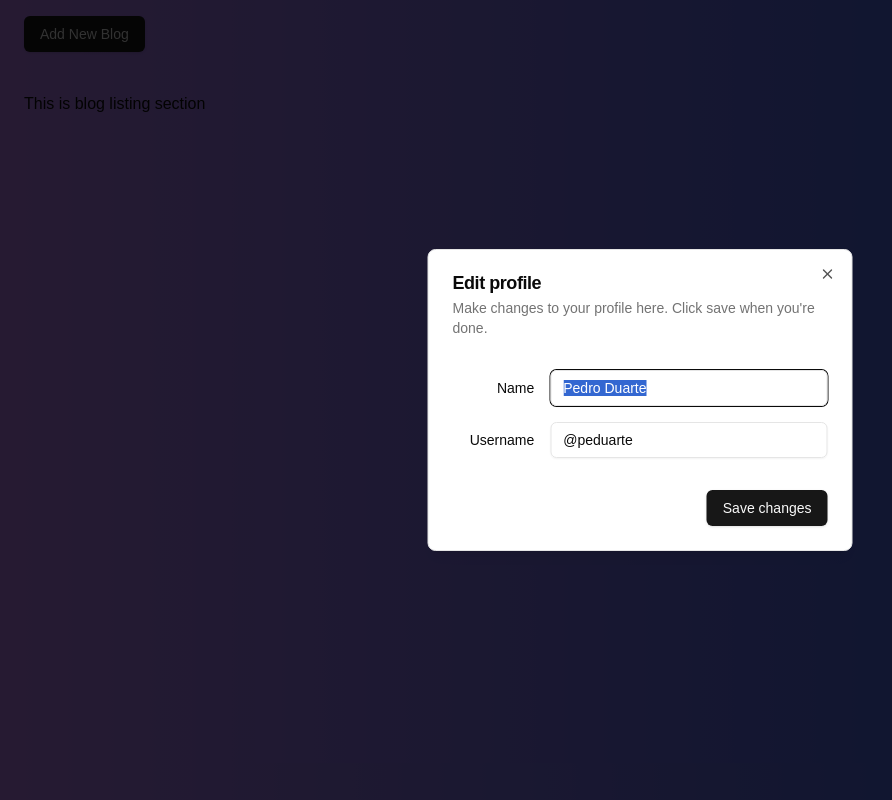
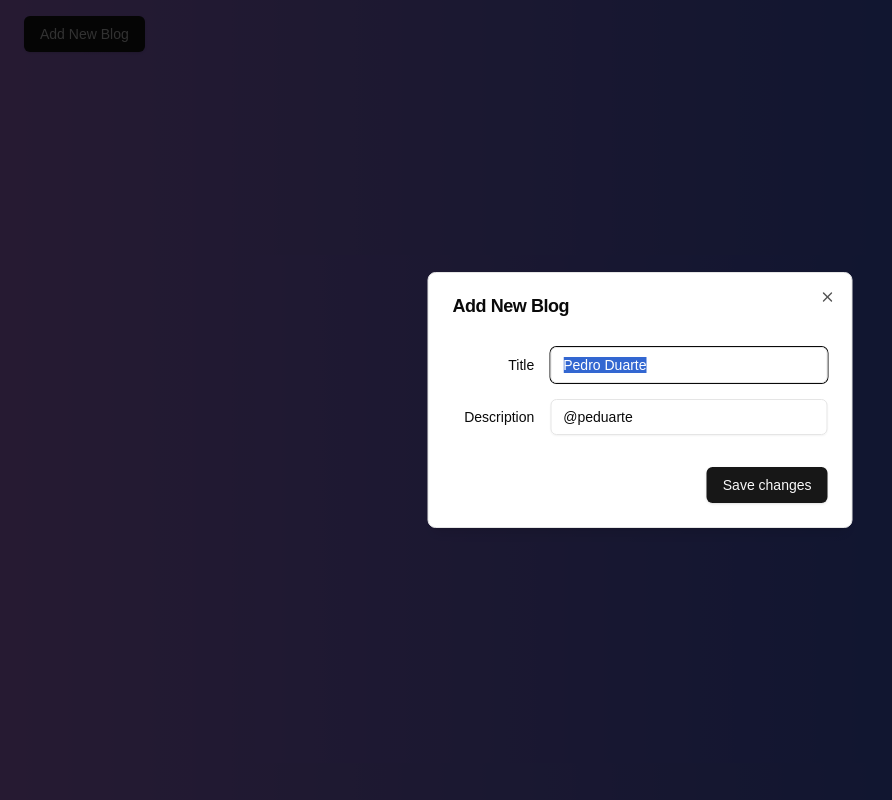
Before and after one commit to AbayTesfaye/Next-Blog, a Next.js app: page /blogs in a window 1280 px wide. Both pictures are taken after a click on the button "Add New Blog". Shown: the whole page, without its empty margins (0-892 px from the left). Built offline with nearby package versions, Linux system fonts and the light colour scheme.

Commit message:
Render Add New Blog component on server side

```diff
--- /dev/null
+++ b/app/components/add-new-blog/index.js
@@ -0,0 +1,53 @@
+import React, { Fragment } from "react";
+import {
+  Dialog,
+  DialogContent,
+  DialogFooter,
+  DialogHeader,
+  DialogTitle,
+} from "@/components/ui/dialog";
+import { Input } from "@/components/ui/input";
+import { Label } from "@/components/ui/label";
+import { Button } from "../../../components/ui/button";
+
+export default function AddNewBlog({ openBlogDialog, setOpenBlogDialog }) {
+  return (
+    <Fragment>
+      <div>
+        <Button onClick={() => setOpenBlogDialog(true)}>Add New Blog</Button>
+      </div>
+      <Dialog open={openBlogDialog} onOpenChange={setOpenBlogDialog}>
+        <DialogContent className="sm:max-w-[425px]">
+          <DialogHeader>
+            <DialogTitle>Add New Blog</DialogTitle>
+          </DialogHeader>
+          <div className="grid gap-4 py-4">
+            <div className="grid grid-cols-4 items-center gap-4">
+              <Label htmlFor="name" className="text-right">
+                Title
+              </Label>
+              <Input
+                id="title"
+                defaultValue="Pedro Duarte"
+                className="col-span-3"
+              />
+            </div>
+            <div className="grid grid-cols-4 items-center gap-4">
+              <Label htmlFor="username" className="text-right">
+                Description
+              </Label>
+              <Input
+                id="description"
+                defaultValue="@peduarte"
+                className="col-span-3"
+              />
+            </div>
+          </div>
+          <DialogFooter>
+            <Button type="button">Save changes</Button>
+          </DialogFooter>
+        </DialogContent>
+      </Dialog>
+    </Fragment>
+  );
+}
--- a/app/components/blog-overview/index.js
+++ b/app/components/blog-overview/index.js
@@ -3,62 +3,15 @@
 import React from "react";
 import { useState } from "react";
 import { Button } from "../../../components/ui/button";
-import {
-  Dialog,
-  DialogContent,
-  DialogDescription,
-  DialogFooter,
-  DialogHeader,
-  DialogTitle,
-  DialogTrigger,
-} from "@/components/ui/dialog";
-import { Input } from "@/components/ui/input";
-import { Label } from "@/components/ui/label";
+import AddNewBlog from "../add-new-blog";
 export default function BlogOverview() {
   const [openBlogDialog, setOpenBlogDialog] = useState(false);
   return (
     <div className="min-h-screen flex flex-col gap-10 py-4 px-6 bg-gradient-to-r from-purple-400 to to-blue-600">
-      <div>
-        <Button onClick={() => setOpenBlogDialog(true)}>Add New Blog</Button>
-      </div>
-      <div>
-        <h1>This is blog listing section</h1>
-        <Dialog open={openBlogDialog} onOpenChange={setOpenBlogDialog}>
-          <DialogContent className="sm:max-w-[425px]">
-            <DialogHeader>
-              <DialogTitle>Edit profile</DialogTitle>
-              <DialogDescription>
-                Make changes to your profile here. Click save when you're done.
-              </DialogDescription>
-            </DialogHeader>
-            <div className="grid gap-4 py-4">
-              <div className="grid grid-cols-4 items-center gap-4">
-                <Label htmlFor="name" className="text-right">
-                  Name
-                </Label>
-                <Input
-                  id="name"
-                  defaultValue="Pedro Duarte"
-                  className="col-span-3"
-                />
-              </div>
-              <div className="grid grid-cols-4 items-center gap-4">
-                <Label htmlFor="username" className="text-right">
-                  Username
-                </Label>
-                <Input
-                  id="username"
-                  defaultValue="@peduarte"
-                  className="col-span-3"
-                />
-              </div>
-            </div>
-            <DialogFooter>
-              <Button type="submit">Save changes</Button>
-            </DialogFooter>
-          </DialogContent>
-        </Dialog>
-      </div>
+      <AddNewBlog
+        openBlogDialog={openBlogDialog}
+        setOpenBlogDialog={setOpenBlogDialog}
+      />
     </div>
   );
 }
```
